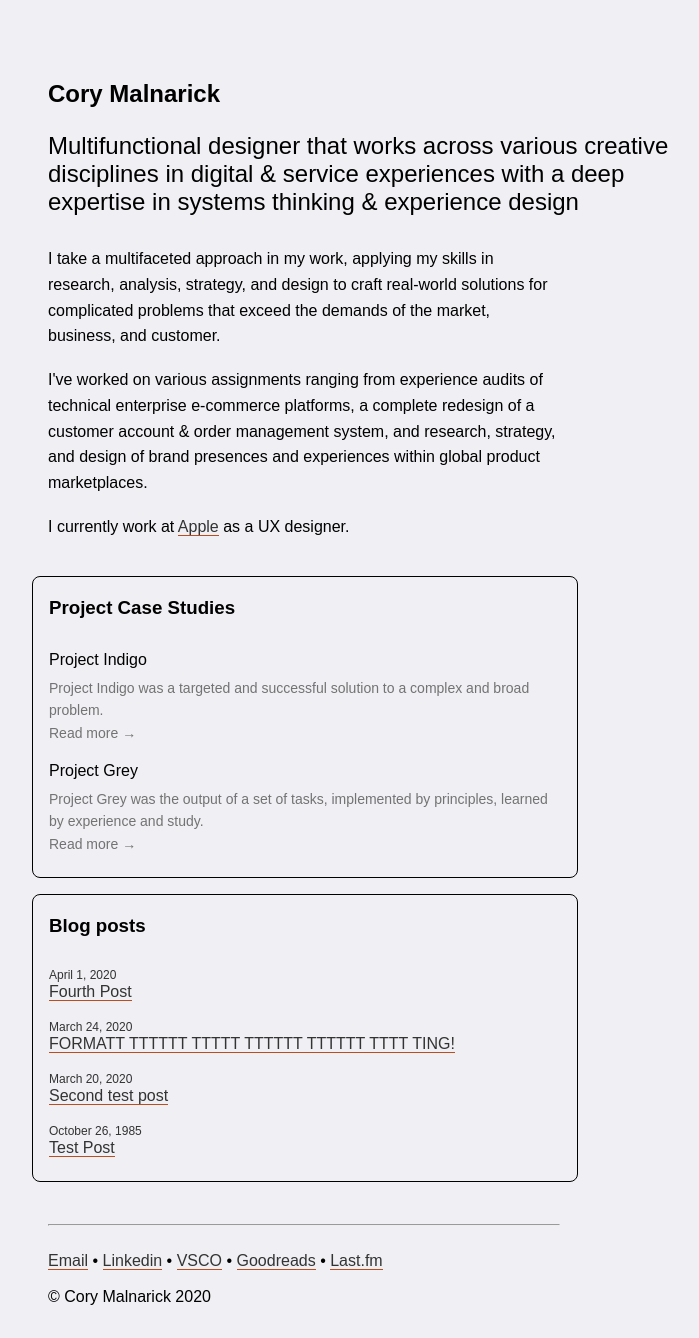
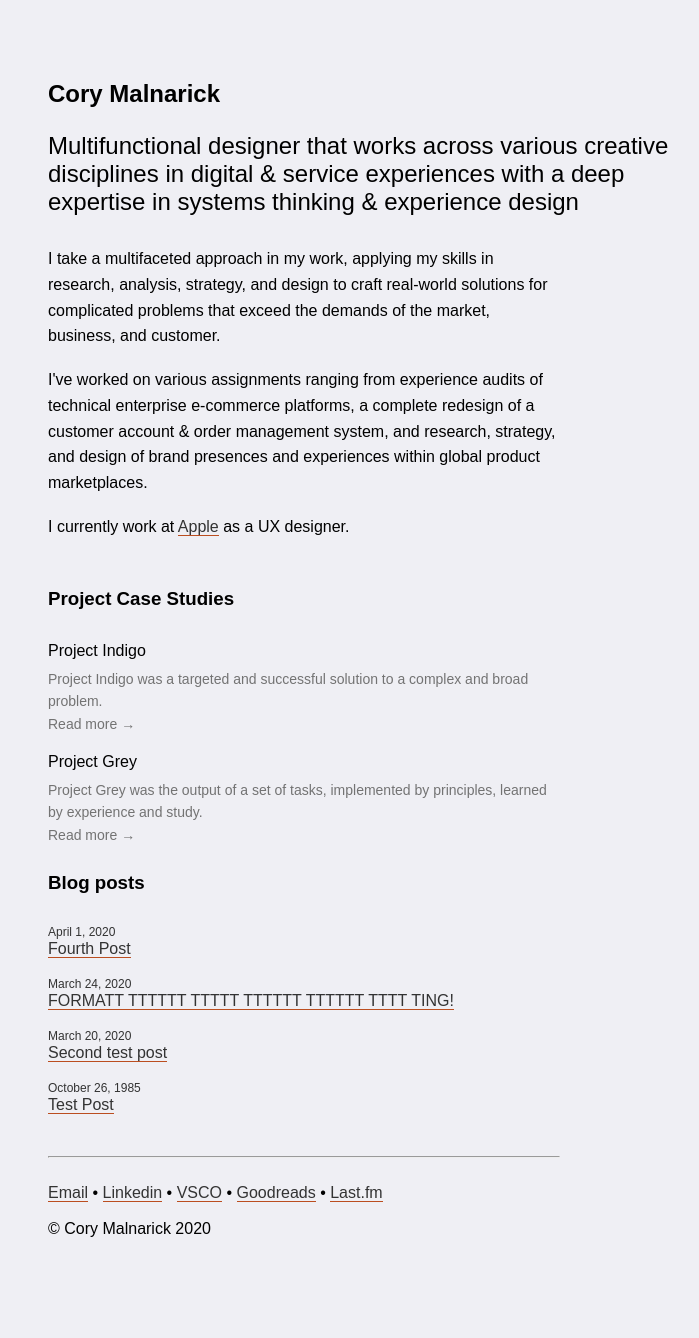
Before and after one commit to foundmonster/foundmonster.github.io, a Jekyll site: the page built from index.html, in a window 1280 px wide. Shown: the whole page, without its empty margins (80-779 px from the left). Built offline with Jekyll 4.4.1, drawn with Linux system fonts in a browser that asks for light colours; some web fonts are replaced; after the commit the page ends 1270 px from its top, so only the background shows below that.

Commit message:
removed card from unordered lists

```diff
--- a/_sass/main.scss
+++ b/_sass/main.scss
@@ -107,16 +107,8 @@ ul {
     padding-inline-start: 0px;
     margin-block-start: 0px;
     margin-block-end: 0px;
-    padding: 16px;
-    padding-top: 8px;
-    padding-bottom: 24px;
-    border-radius: 8px;
     margin-bottom: 16px;
-    border-color: #000;
-    border-style: solid;
-    border-width: 0.5px;
     width: 32rem;
-    margin-left: -16px;
 }
 
 li {
```
